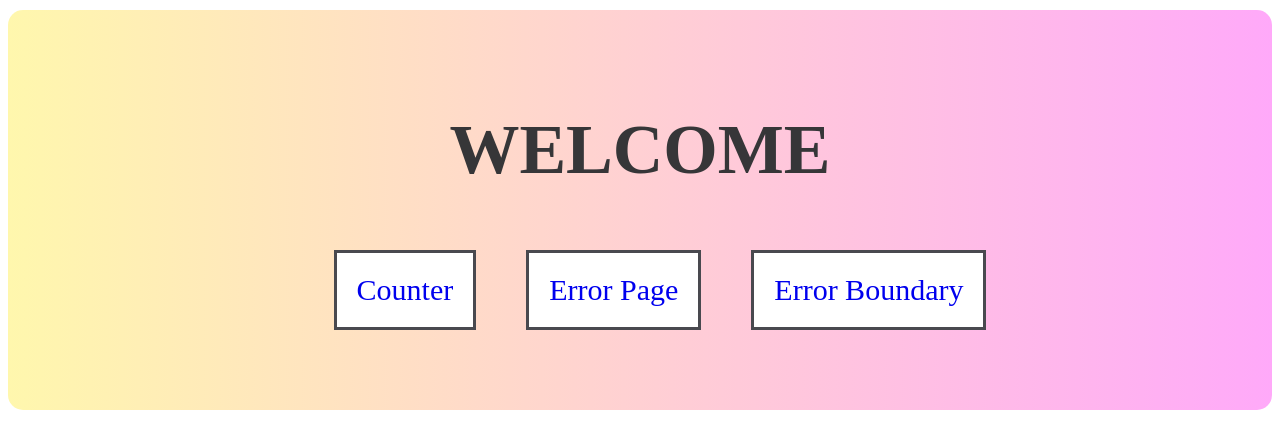
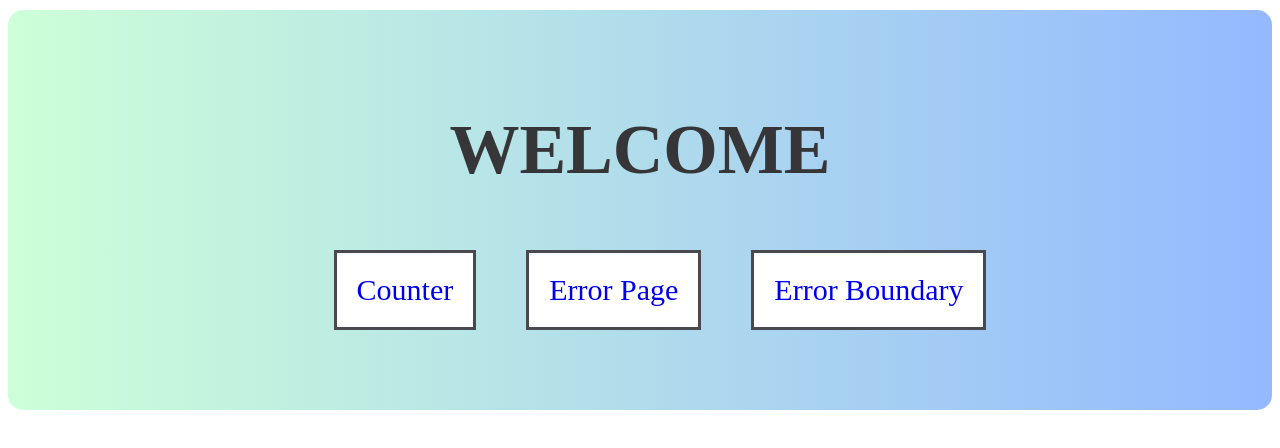
Before and after one commit to toluajanaku/My-Second-Semester-Exam, a React (Create React App) app: page / in a window 1280 px wide. Shown: the top 448 px of the page. Built offline with nearby package versions, Linux system fonts and the light colour scheme.

Commit message:
Update styles.css
gradient change

```diff
--- a/src/styles.css
+++ b/src/styles.css
@@ -8,7 +8,7 @@
   align-items: center;
 }
 .home {
-  background: linear-gradient(90deg, rgb(255, 247, 173) 0%, rgb(255, 169, 249) 100%);
+  background: linear-gradient(90deg, rgb(205, 255, 216) 0%, rgb(148, 185, 255) 100%);
   border-radius: 15px;
   margin-top: 10px;
   height: 400px;
```
